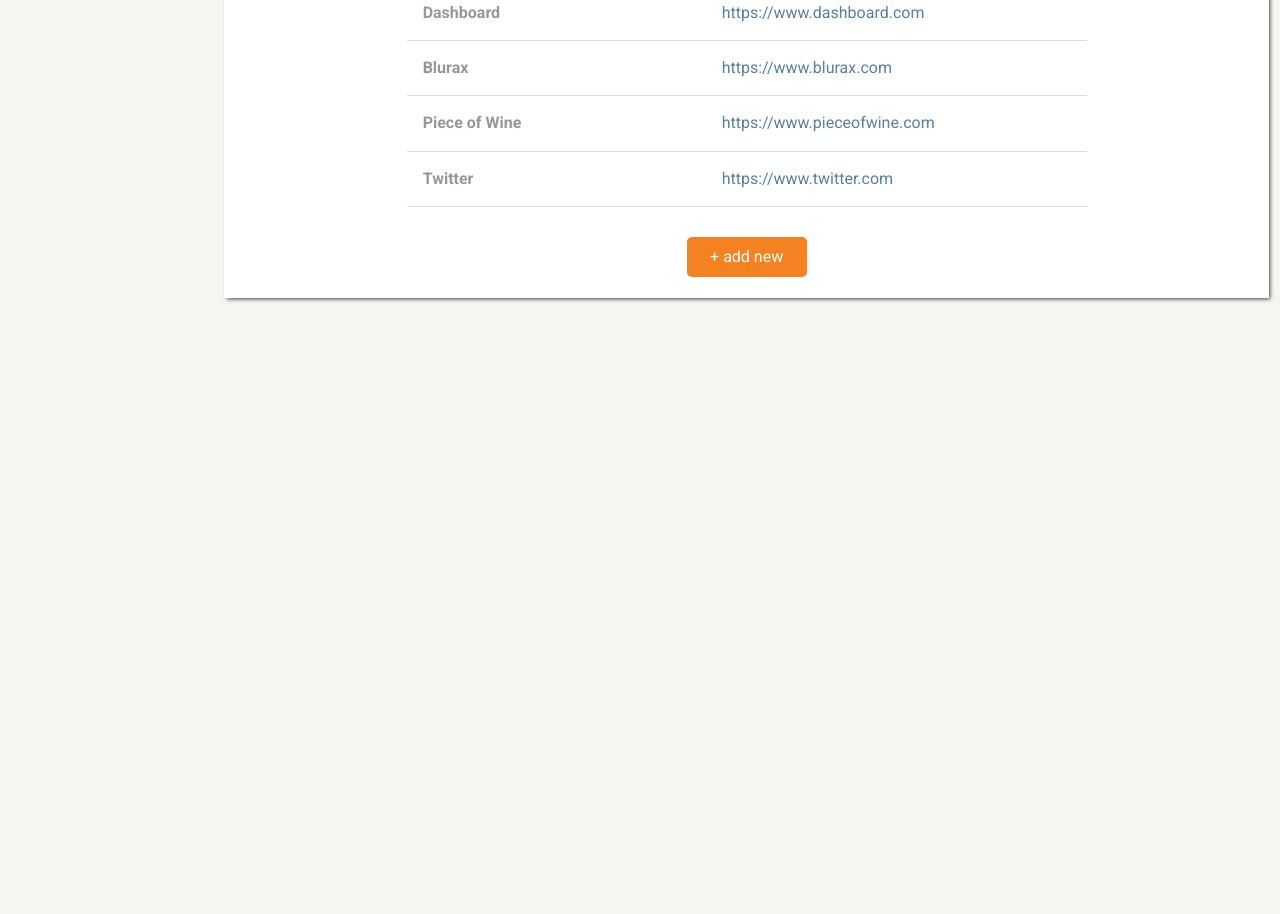
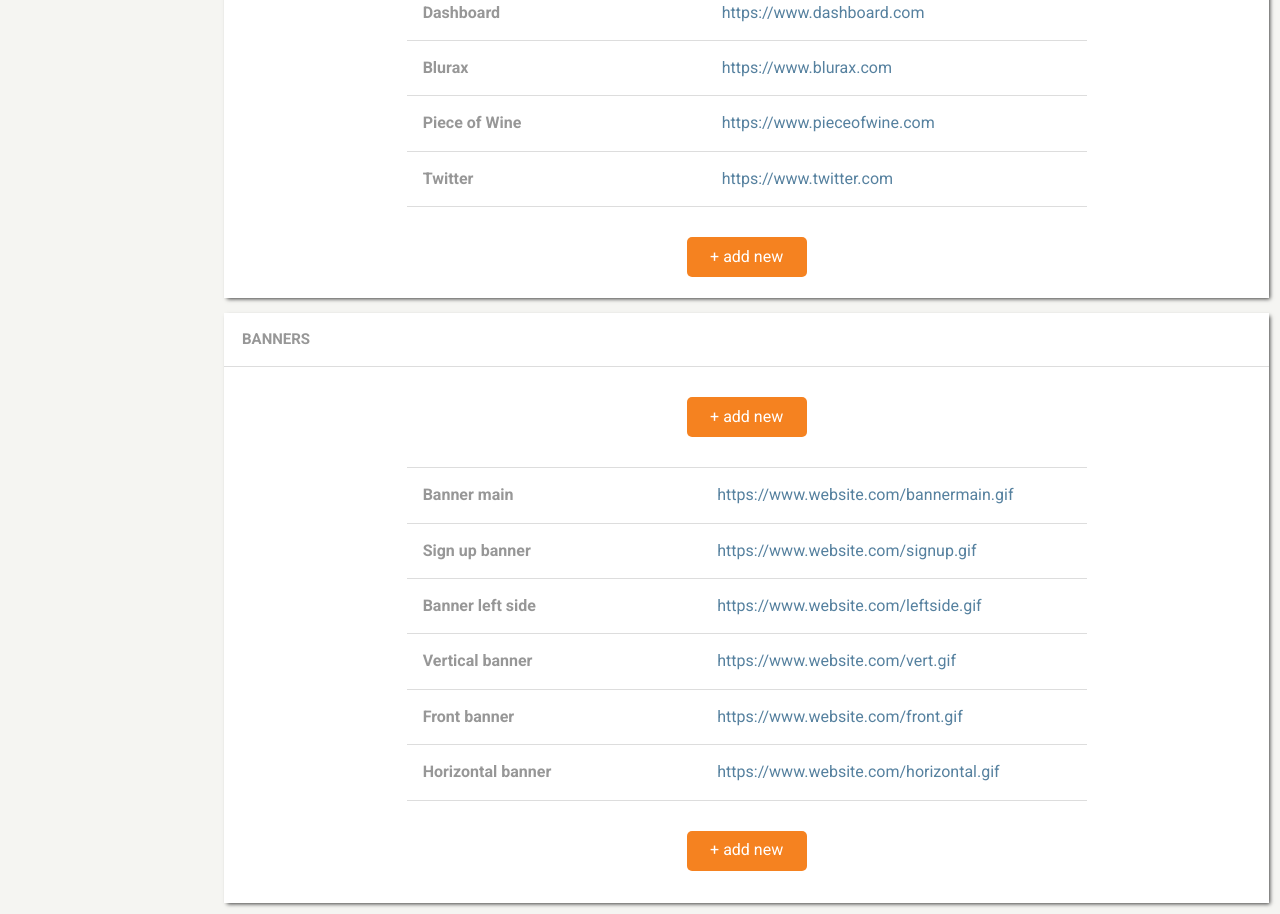
Before and after one commit to cruznovsky/administrationPanel, a website: page index.html in a window 1280 px wide. Shown: the part 1401-2315 px from the top of the page. Before the commit the page ends 1710 px from the top, so only its background shows below. Drawn offline with Linux system fonts and the light colour scheme.

Commit message:
Add basic structure of banners

```diff
--- a/index.html
+++ b/index.html
@@ -173,6 +173,39 @@
                     </table>
                     <div class="links_secondButton">+ add new</div>
                 </div>
+                <div class="banners">
+                    <p class="banners_title">Banners</p>
+                    <div class="banners_firstButton">+ add new</div>
+                    <table class="banners_table">
+                        <tbody>
+                            <tr>
+                                <td class="banners_table--names">Banner main</td>
+                                <td><a href="#">https://www.website.com/bannermain.gif</a></td>
+                            </tr>
+                            <tr>
+                                <td class="banners_table--names">Sign up banner</td>
+                                <td><a href="#">https://www.website.com/signup.gif</a></td>
+                            </tr>
+                            <tr>
+                                <td class="banners_table--names">Banner left side</td>
+                                <td><a href="#">https://www.website.com/leftside.gif</a></td>
+                            </tr>
+                            <tr>
+                                <td class="banners_table--names">Vertical banner</td>
+                                <td><a href="#">https://www.website.com/vert.gif</a></td>
+                            </tr>
+                            <tr>
+                                <td class="banners_table--names">Front banner</td>
+                                <td><a href="#">https://www.website.com/front.gif</a></td>
+                            </tr>
+                            <tr>
+                                <td class="banners_table--names">Horizontal banner</td>
+                                <td><a href="#">https://www.website.com/horizontal.gif</a></td>
+                            </tr>
+                        </tbody>
+                    </table>
+                    <div class="banners_secondButton">+ add new</div>
+                </div>
             </div>
         </div>
     </div>
--- a/sass/_components.scss
+++ b/sass/_components.scss
@@ -4,3 +4,4 @@
 @import "components/topNavbarCards";
 @import "components/generalStatisticCard";
 @import "components/linksCard";
+@import "components/bannersCard";
--- a/sass/_sections.scss
+++ b/sass/_sections.scss
@@ -2,3 +2,4 @@
 @import "sections/topNavbar";
 @import "sections/generalStatistic";
 @import "sections/links";
+@import "sections/banners";
--- a/sass/_variables.scss
+++ b/sass/_variables.scss
@@ -35,6 +35,16 @@
 $links-table-names-linksColor: #56819f;
 $links-secondButton-bcgColor: #f58220;
 $links-secondButton-color: white;
+$banners-bcgColor: white;
+$banners-title-color: #979797;
+$banners-title-border-color: #ddd;
+$banners-firstButton-bcgColor: #f58220;
+$banners-firstButton-color: white;
+$banners-table-border-color: #ddd;
+$banners-table-names-color: #979797;
+$banners-table-names-linksColor: #56819f;
+$banners-secondButton-bcgColor: #f58220;
+$banners-secondButton-color: white;
 
 /* Font sizes */
 $messanger-title-size: 14px;
@@ -53,6 +63,10 @@
 $links-title-size: 15px;
 $links-firstButton-size: 16px;
 $links-secondButton-size: 16px;
+$banners-title-size: 15px;
+$banners-title-size: 15px;
+$banners-firstButton-size: 16px;
+$banners-secondButton-size: 16px;
 
 /* Fonts */
 $leftNavbar-menu-font: "Roboto", sans-serif;
@@ -67,3 +81,9 @@
 $links-table-names-font: "Roboto", sans-serif;
 $links-table-names-linksFont: "Roboto", sans-serif;
 $links-secondButton-font: "Roboto", sans-serif;
+$banners-title-font: "Roboto", sans-serif;
+$banners-title-font: "Roboto", sans-serif;
+$banners-firstButton-font: "Roboto", sans-serif;
+$banners-table-names-font: "Roboto", sans-serif;
+$banners-table-names-linksFont: "Roboto", sans-serif;
+$banners-secondButton-font: "Roboto", sans-serif;
--- /dev/null
+++ b/sass/components/_bannersCard.scss
@@ -0,0 +1,60 @@
+.banners {
+  &_title {
+    color: $banners-title-color;
+    padding: 18px;
+    font-size: $banners-title-size;
+    font-family: $banners-title-font;
+    font-weight: 800;
+    text-transform: uppercase;
+    border-bottom: 1px solid $banners-title-border-color;
+  }
+  &_firstButton {
+    display: flex;
+    justify-content: center;
+    align-items: center;
+    width: 120px;
+    height: 40px;
+    border-radius: 5px;
+    background-color: $banners-firstButton-bcgColor;
+    color: $banners-firstButton-color;
+    font-size: $banners-firstButton-size;
+    font-family: $banners-firstButton-font;
+    margin: 30px auto 30px;
+  }
+  &_table {
+    width: 680px;
+    margin: 0 auto;
+    border-collapse: collapse;
+    td {
+      padding-top: 18px;
+      padding-bottom: 18px;
+      border-top: 1px solid $banners-table-border-color;
+      border-bottom: 1px solid $banners-table-border-color;
+    }
+    &--names {
+      color: $banners-table-names-color;
+      font-weight: 800;
+      font-family: $banners-table-names-font;
+      padding-left: 16px;
+    }
+    a {
+      padding-left: 140px;
+      text-decoration: none;
+      font-family: $banners-table-names-linksFont;
+      color: $banners-table-names-linksColor;
+    }
+  }
+  &_secondButton {
+    display: flex;
+    justify-content: center;
+    align-items: center;
+    width: 120px;
+    height: 40px;
+    border-radius: 5px;
+    background-color: $banners-secondButton-bcgColor;
+    color: $banners-secondButton-color;
+    font-size: $banners-secondButton-size;
+    font-family: $banners-secondButton-font;
+    margin: 30px auto 30px;
+  }
+}
--- a/sass/components/_generalStatisticCard.scss
+++ b/sass/components/_generalStatisticCard.scss
@@ -1,5 +1,4 @@
 .general {
-  @include shadow;
   &_title {
     color: $generalStatistic-title-color;
     padding: 18px;
--- a/sass/components/_linksCard.scss
+++ b/sass/components/_linksCard.scss
@@ -1,5 +1,4 @@
 .links {
-  @include shadow;
   &_title {
     color: $links-title-color;
     padding: 18px;
--- /dev/null
+++ b/sass/sections/_banners.scss
@@ -0,0 +1,7 @@
+.banners {
+  width: 98%;
+  height: 590px;
+  margin: 1%;
+  background-color: $banners-bcgColor;
+  @include shadow;
+}
--- a/sass/sections/_generalStatistic.scss
+++ b/sass/sections/_generalStatistic.scss
@@ -1,6 +1,7 @@
 .general {
-width: 98%;
-height: 800px;
-margin: 1%;
-background-color: $generalStatistic-bcgColor;
+  width: 98%;
+  height: 800px;
+  margin: 1%;
+  background-color: $generalStatistic-bcgColor;
+  @include shadow;
 }
--- a/sass/sections/_links.scss
+++ b/sass/sections/_links.scss
@@ -3,4 +3,5 @@
   height: 800px;
   margin: 1%;
   background-color: $links-bcgColor;
+  @include shadow;
 }
```
Also changed, not shown: css/style.css.
